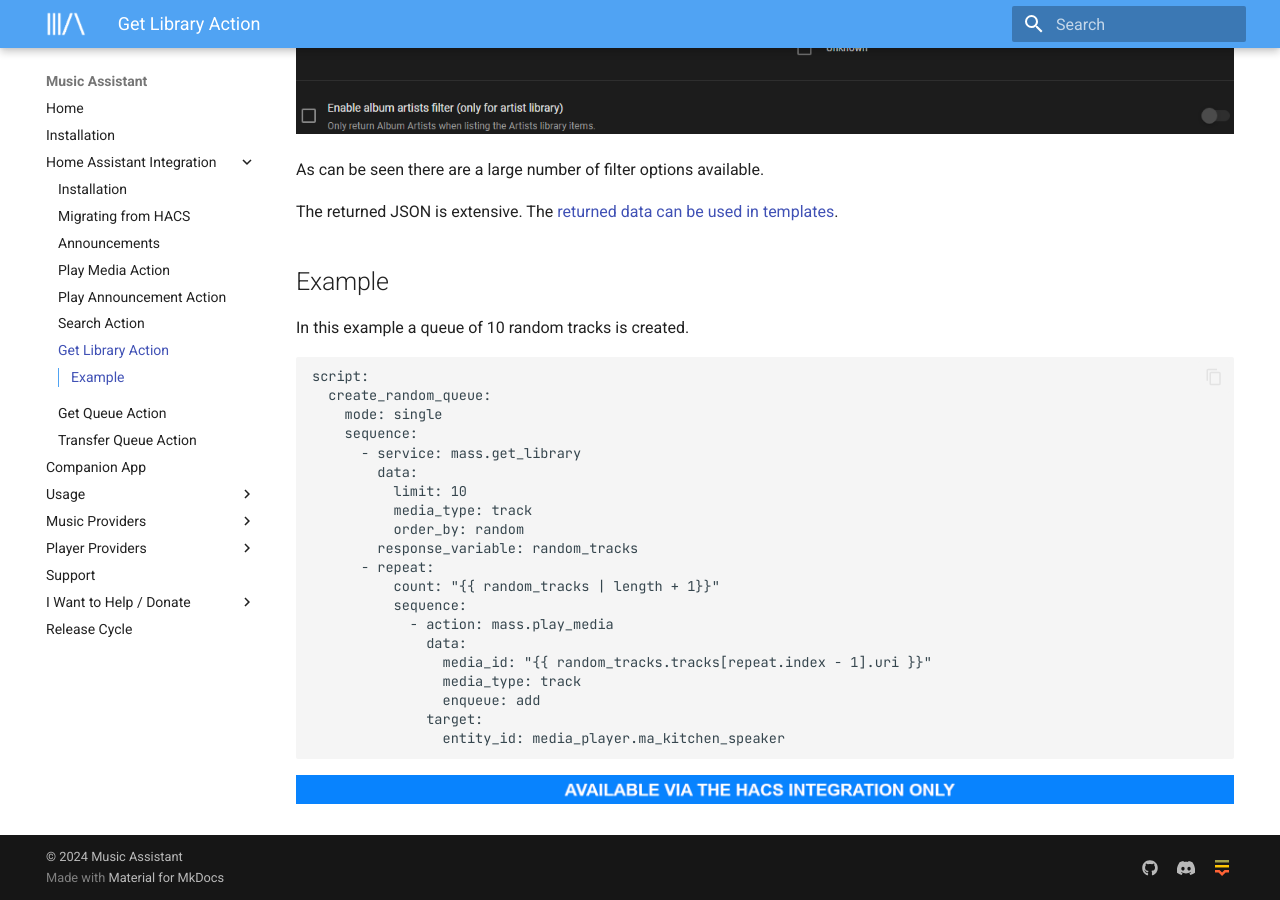
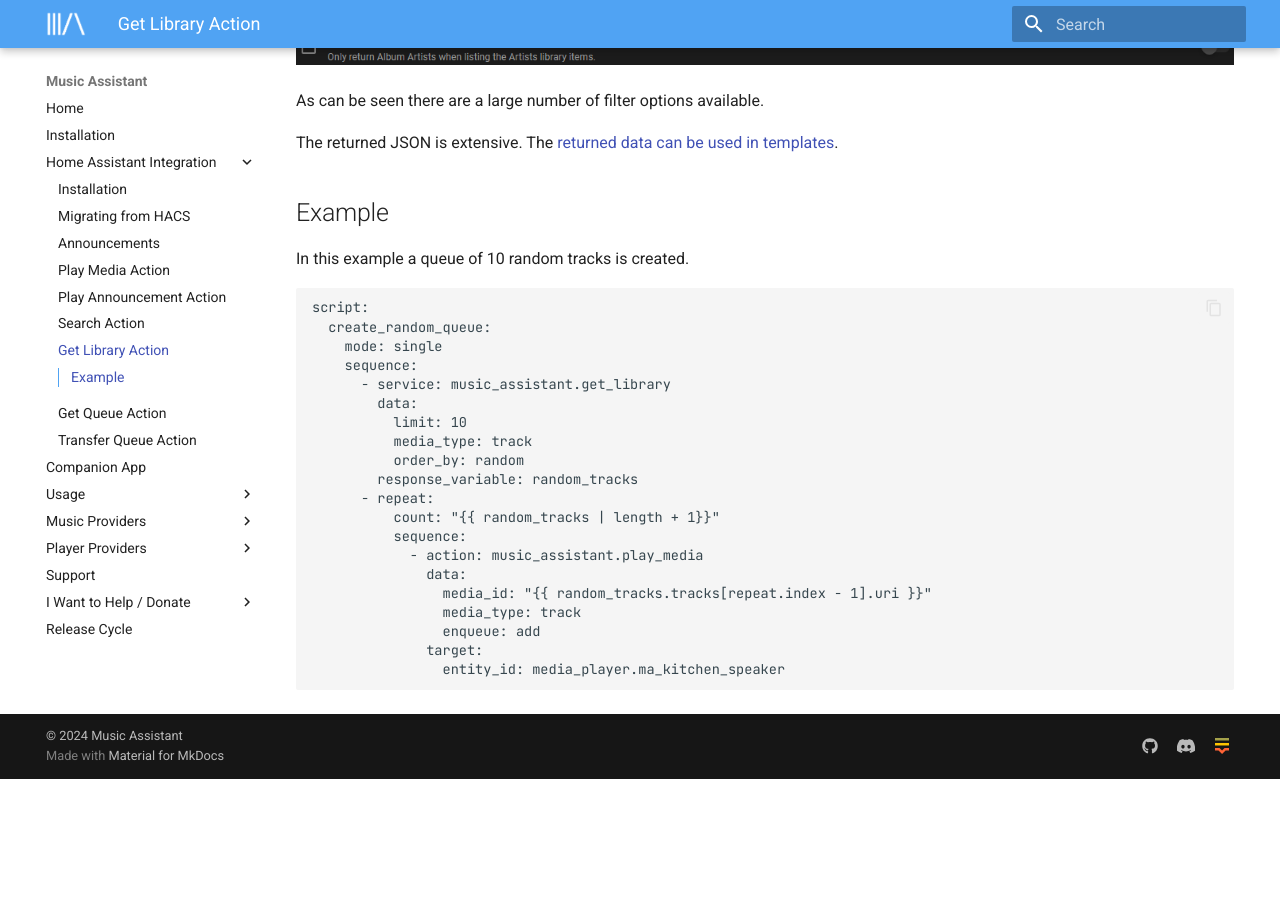
Before and after one commit to pwbriggs/music-assistant.github.io, an MkDocs documentation site: the page built from docs/faq/get_library.md, in a window 1280 px wide and 900 px high, scrolled down 1093 px. Built offline with MkDocs 1.6.1 and Material for MkDocs 9.7.7, drawn with Linux system fonts in a browser that asks for light colours; after the commit the page ends 1872 px from its top, so only the background shows below that.

Commit message:
Update get_library.md

````diff
--- a/docs/faq/get_library.md
+++ b/docs/faq/get_library.md
@@ -1,5 +1,3 @@
-![HACS only](../assets/HACS-only.png)
-
 # MA get_library Action
 
 This action allows you to retrieve the full details of the items from the library
@@ -19,7 +17,7 @@
   create_random_queue:
     mode: single
     sequence:
-      - service: mass.get_library
+      - service: music_assistant.get_library
         data:
           limit: 10
           media_type: track
@@ -28,7 +26,7 @@
       - repeat:
           count: "{{ random_tracks | length + 1}}"
           sequence:
-            - action: mass.play_media
+            - action: music_assistant.play_media
               data:
                 media_id: "{{ random_tracks.tracks[repeat.index - 1].uri }}"
                 media_type: track
@@ -36,4 +34,3 @@
               target:
                 entity_id: media_player.ma_kitchen_speaker
 ```
-![HACS only](../assets/HACS-only.png)
````
